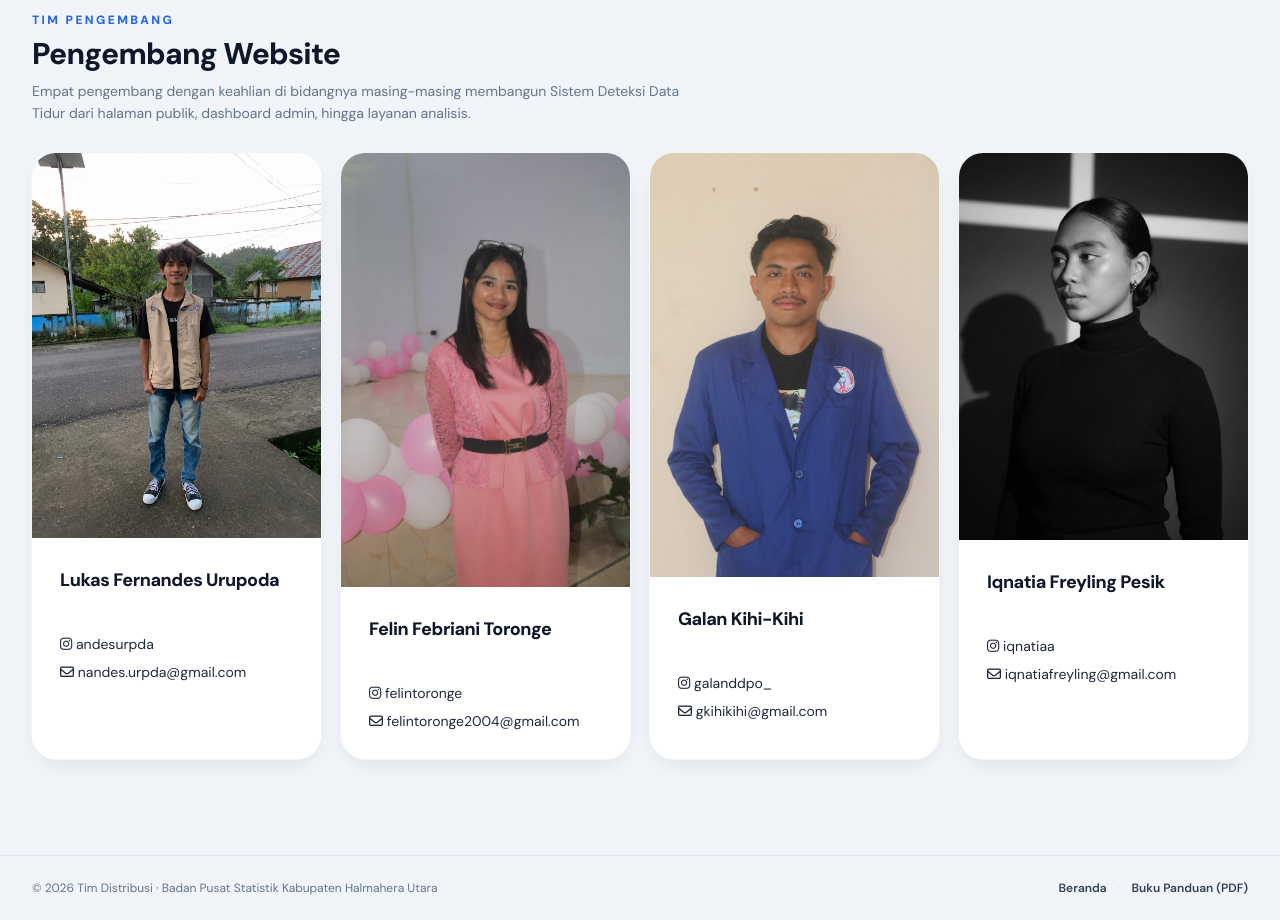
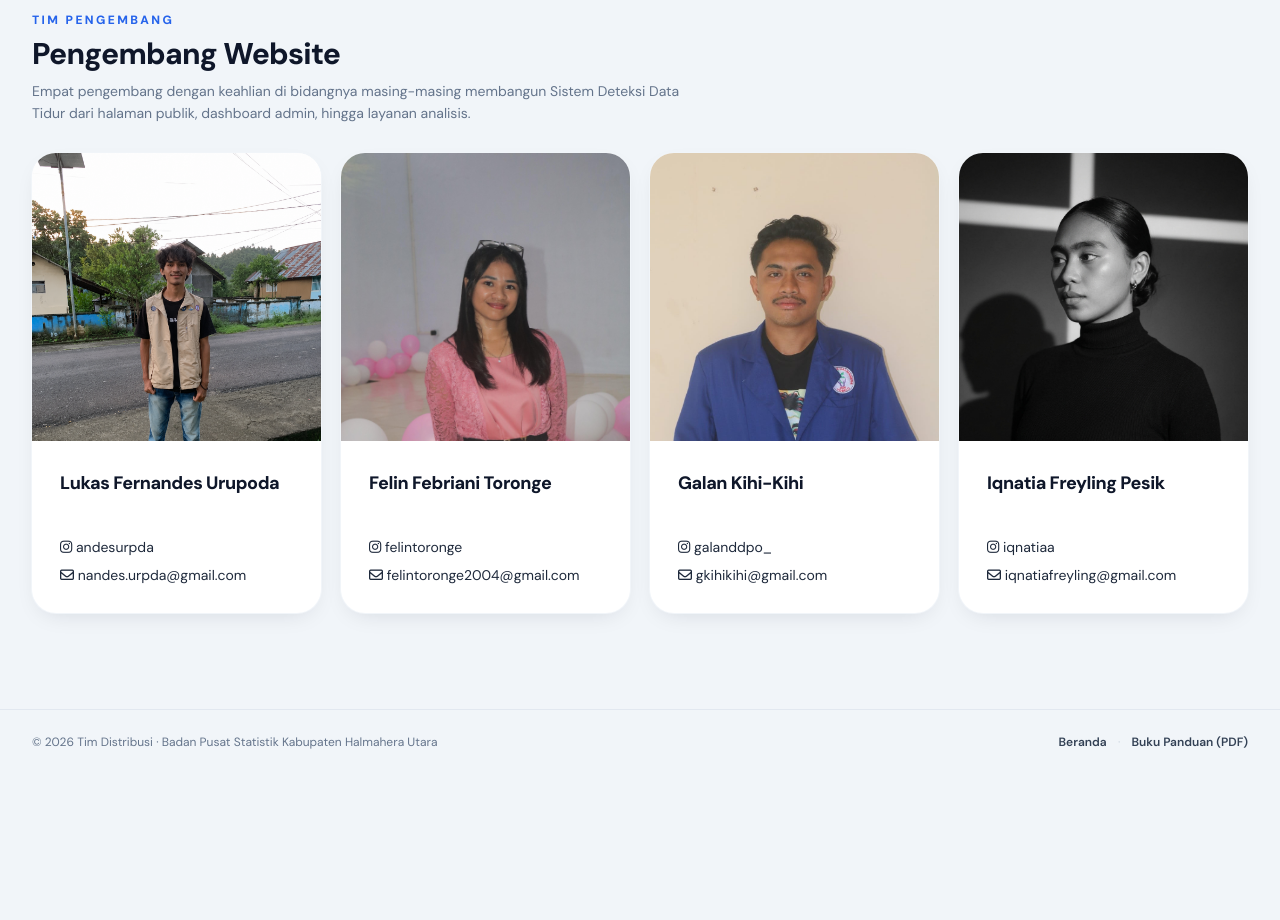
Before and after one commit to fernandesurpda/data-tidur-bps-halut, a PHP site: page /tentang-kami.php in a window 1280 px wide. Shown: the part 1947-2867 px from the top of the page. After the commit the page ends 2696 px from the top, so only its background shows below. Run offline with PHP 8.4, Linux system fonts and the light colour scheme; some libraries are stand-ins or nearby versions.

Commit message:
perbaiki ukuran tinggi foto agar sejajar

```diff
--- a/tentang-kami.php
+++ b/tentang-kami.php
@@ -198,14 +198,13 @@ $tahunKini  = date('Y');
   <!-- CARD 1 -->
   <div class="rounded-3xl bg-white shadow-card ring-1 ring-slate-100 overflow-hidden flex flex-col">
     <div class="w-full">
-          <img src="assets/img/ndes.png" class="w-full h-auto object-cover" alt="tim-pengembang-web">
+      <img src="assets/img/ndes.png" class="w-full h-72 object-cover object-top" alt="Lukas Fernandes Urupoda">
     </div>
-
     <div class="p-7 flex-1">
       <p class="text-lg font-extrabold tracking-tight text-slate-900">Lukas Fernandes Urupoda</p>
       <div class="icon-sosmed flex flex-col mt-10 gap-2 text-sm">
-            <a href="https://www.instagram.com/andesurpda/" target="_blank"><i class="fa-brands fa-instagram"></i> andesurpda</a>
-            <a href="nandes.urpda@gmail.com"><i class="fa-regular fa-envelope"></i> nandes.urpda@gmail.com</a>
+        <a href="https://www.instagram.com/andesurpda/" target="_blank" class="hover:text-primary-600 transition-colors"><i class="fa-brands fa-instagram"></i> andesurpda</a>
+        <a href="mailto:nandes.urpda@gmail.com" class="hover:text-primary-600 transition-colors"><i class="fa-regular fa-envelope"></i> nandes.urpda@gmail.com</a>
       </div>
     </div>
   </div>
@@ -213,14 +212,14 @@ $tahunKini  = date('Y');
   <!-- CARD 2 -->
   <div class="rounded-3xl bg-white shadow-card ring-1 ring-slate-100 overflow-hidden flex flex-col">
     <div class="w-full">
-          <img src="assets/img/pengembang3.jpeg" class="w-full h- object-cover" alt="tim-pengembang-web">
+      <img src="assets/img/pengembang3.jpeg" class="w-full h-72 object-cover object-top" alt="Felin Febriani Toronge">
     </div>
 
     <div class="p-7 flex-1">
       <p class="text-lg font-extrabold tracking-tight text-slate-900">Felin Febriani Toronge</p>
       <div class="icon-sosmed flex flex-col mt-10 gap-2 text-sm">
-            <a href=""><i class="fa-brands fa-instagram"></i> felintoronge</a>
-            <a href="nandes.urpda@gmail.com"><i class="fa-regular fa-envelope"></i> felintoronge2004@gmail.com</a>
+        <a href="#" class="hover:text-primary-600 transition-colors"><i class="fa-brands fa-instagram"></i> felintoronge</a>
+        <a href="mailto:felintoronge2004@gmail.com" class="hover:text-primary-600 transition-colors"><i class="fa-regular fa-envelope"></i> felintoronge2004@gmail.com</a>
       </div>
     </div>
   </div>
@@ -228,14 +227,14 @@ $tahunKini  = date('Y');
   <!-- CARD 3 -->
   <div class="rounded-3xl bg-white shadow-card ring-1 ring-slate-100 overflow-hidden flex flex-col">
     <div class="w-full">
-          <img src="assets/img/tim-pengembang2.jpeg" class="w-full h-auto object-cover" alt="tim-pengembang-web">
+      <img src="assets/img/tim-pengembang2.jpeg" class="w-full h-72 object-cover object-top" alt="Galan Kihi-Kihi">
     </div>
 
     <div class="p-7 flex-1">
       <p class="text-lg font-extrabold tracking-tight text-slate-900">Galan Kihi-Kihi</p>
       <div class="icon-sosmed flex flex-col mt-10 gap-2 text-sm">
-            <a href="#"><i class="fa-brands fa-instagram"></i> galanddpo_</a>
-            <a href="nandes.urpda@gmail.com"><i class="fa-regular fa-envelope"></i> gkihikihi@gmail.com</a>
+        <a href="#" class="hover:text-primary-600 transition-colors"><i class="fa-brands fa-instagram"></i> galanddpo_</a>
+        <a href="mailto:gkihikihi@gmail.com" class="hover:text-primary-600 transition-colors"><i class="fa-regular fa-envelope"></i> gkihikihi@gmail.com</a>
       </div>
     </div>
   </div>
@@ -243,15 +242,14 @@ $tahunKini  = date('Y');
   <!-- CARD 4 -->
   <div class="rounded-3xl bg-white shadow-card ring-1 ring-slate-100 overflow-hidden flex flex-col">
     <div class="w-full">
-          <img src="assets/img/yayaya.jpeg" class="w-full h-auto object-cover" alt="tim-pengembang-web">
+      <img src="assets/img/yayaya.jpeg" class="w-full h-72 object-cover object-top" alt="Iqnatia Freyling Pesik">
     </div>
 
     <div class="p-7 flex-1">
       <p class="text-lg font-extrabold tracking-tight text-slate-900">Iqnatia Freyling Pesik</p>
       <div class="icon-sosmed flex flex-col mt-10 gap-2 text-sm">
-            <a href="https://www.instagram.com/iqnatiaa?dlrf=NWNlcGJzMzZzdGo2" target="_blank"><i class="fa-brands fa-instagram"></i> iqnatiaa</a>
-            <a href="nandes.urpda@gmail.com"><i class="fa-regular fa-envelope"></i> iqnatiafreyling@gmail.com</a>
-          </div>
+        <a href="https://www.instagram.com/iqnatiaa" target="_blank" class="hover:text-primary-600 transition-colors"><i class="fa-brands fa-instagram"></i> iqnatiaa</a>
+        <a href="mailto:iqnatiafreyling@gmail.com" class="hover:text-primary-600 transition-colors"><i class="fa-regular fa-envelope"></i> iqnatiafreyling@gmail.com</a>
       </div>
     </div>
   </div>
```
Lines whose indentation alone changed are shown as unchanged.
